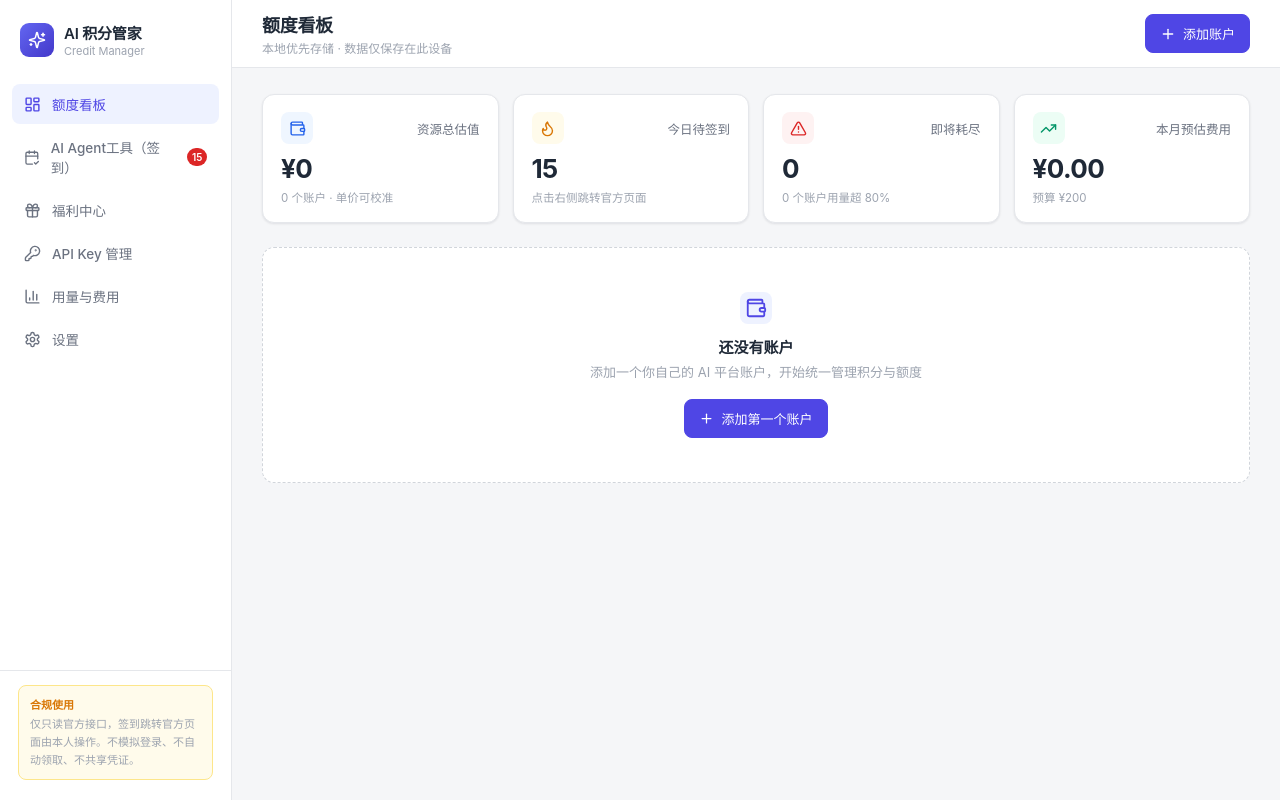
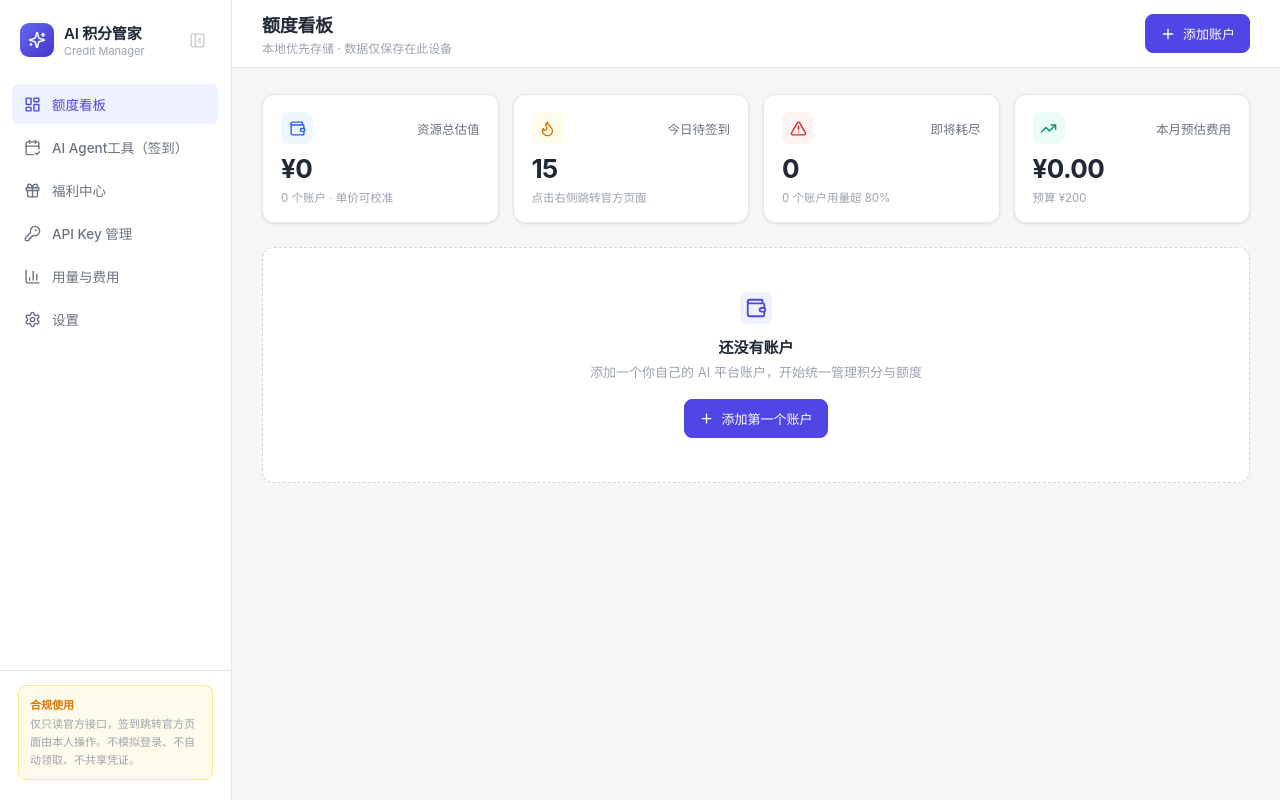
Before and after one commit to Andre-xue/ai-credit-manager, a React (Vite) app: page / in a window 1280 px wide. Built offline with nearby package versions, Linux system fonts and the light colour scheme.

Commit message:
feat: 去掉签到导航数字角标，新增侧边栏显示/隐藏按钮（持久化）

```diff
--- a/src/App.tsx
+++ b/src/App.tsx
@@ -4,7 +4,7 @@ import {
   ExternalLink, Trash2, RefreshCw, AlertTriangle, Info, Check,
   Wallet, Flame, Clock, TrendingUp, Lock, Unlock, Download, X, Copy, CircleHelp,
   Code2, Sparkles, Search, Image, Mic, PenTool, Settings, Gift, Eye, Pencil, Fingerprint,
-  Film, Layers, Monitor,
+  Film, Layers, Monitor, PanelLeftClose, PanelLeftOpen,
 } from 'lucide-react'
 import type { AppState, AccountView, ProviderDefinition, CreditUnit, AccountMode, QuotaSnapshot } from './core/types'
 import { PROVIDERS, PROVIDER_MAP, CATEGORY_LABEL, CATEGORY_ORDER } from './data/providers'
@@ -54,6 +54,13 @@ const CATEGORY_ICON: Record<ProviderDefinition['category'], typeof Code2> = {
 function App() {
   const [state, setState] = useState<AppState>(() => loadState())
   const [tab, setTab] = useState<Tab>('dashboard')
+  const [sidebarVisible, setSidebarVisible] = useState<boolean>(() => {
+    try { return localStorage.getItem('acm.sidebar.visible') !== '0' } catch { return true }
+  })
+  const toggleSidebar = () => setSidebarVisible(v => {
+    try { localStorage.setItem('acm.sidebar.visible', v ? '0' : '1') } catch { /* 忽略 */ }
+    return !v
+  })
   const [addOpen, setAddOpen] = useState(false)
   const [formProviderId, setFormProviderId] = useState<string | null>(null)
   const [vaultOpen, setVaultOpen] = useState(false)
@@ -214,9 +221,9 @@ function App() {
     .reduce((s, u) => s + u.estimatedCost, 0)
   const portfolioValue = totalPortfolioValue(state)
 
-  const tabs: Array<{ id: Tab; label: string; icon: typeof LayoutDashboard; badge?: number }> = [
+  const tabs: Array<{ id: Tab; label: string; icon: typeof LayoutDashboard }> = [
     { id: 'dashboard', label: '额度看板', icon: LayoutDashboard },
-    { id: 'checkin', label: 'AI Agent工具（签到）', icon: CalendarCheck2, badge: pendingCheckins.length },
+    { id: 'checkin', label: 'AI Agent工具（签到）', icon: CalendarCheck2 },
     { id: 'benefits', label: '福利中心', icon: Gift },
     { id: 'keys', label: 'API Key 管理', icon: KeyRound },
     { id: 'usage', label: '用量与费用', icon: BarChart3 },
@@ -224,7 +231,7 @@ function App() {
   ]
 
   return (
-    <div className="app-shell">
+    <div className={`app-shell ${sidebarVisible ? '' : 'sidebar-collapsed'}`}>
       <aside className="sidebar">
         <div className="brand">
           <div className="brand-mark"><Sparkles size={18} /></div>
@@ -232,15 +239,15 @@ function App() {
             <div className="brand-name">AI 积分管家</div>
             <div className="brand-sub">Credit Manager</div>
           </div>
+          <button className="icon-btn sidebar-toggle" onClick={toggleSidebar} title="隐藏侧边栏"><PanelLeftClose size={17} /></button>
         </div>
         <nav className="nav">
           {tabs.map((t) => {
             const Icon = t.icon
             return (
-              <button key={t.id} className={`nav-item ${tab === t.id ? 'active' : ''}`} onClick={() => setTab(t.id)}>
+              <button key={t.id} className={`nav-item ${tab === t.id ? 'active' : ''}`} onClick={() => setTab(t.id)} title={t.label}>
                 <Icon size={17} />
                 <span>{t.label}</span>
-                {t.badge ? <span className="badge">{t.badge}</span> : null}
               </button>
             )
           })}
@@ -255,9 +262,12 @@ function App() {
 
       <main className="main">
         <header className="topbar">
-          <div>
-            <h1>{tabs.find((t) => t.id === tab)?.label}</h1>
-            <div className="subtitle">本地优先存储 · 数据仅保存在此设备</div>
+          <div className="topbar-heading">
+            {!sidebarVisible && <button className="icon-btn sidebar-show" onClick={toggleSidebar} title="显示侧边栏"><PanelLeftOpen size={18} /></button>}
+            <div>
+              <h1>{tabs.find((t) => t.id === tab)?.label}</h1>
+              <div className="subtitle">本地优先存储 · 数据仅保存在此设备</div>
+            </div>
           </div>
           <div className="topbar-actions">
             <button className="btn primary" onClick={() => setAddOpen(true)}><Plus size={16} /> 添加账户</button>
--- a/src/styles.css
+++ b/src/styles.css
@@ -65,6 +65,13 @@ button { cursor: pointer; }
   padding: 10px 11px;
 }
 .compliance b { color: var(--amber); font-weight: 600; }
+
+/* 侧边栏显示/隐藏 */
+.sidebar-collapsed .sidebar { display: none; }
+.sidebar-toggle { margin-left: auto; opacity: .55; }
+.sidebar-toggle:hover { opacity: 1; }
+.topbar-heading { display: flex; align-items: center; gap: 12px; }
+.sidebar-show { color: var(--text-2); }
 
 /* Main */
 .main { flex: 1; min-width: 0; }
```
Also changed, not shown: 1 other file (tests, documents, lock files or other folders).
